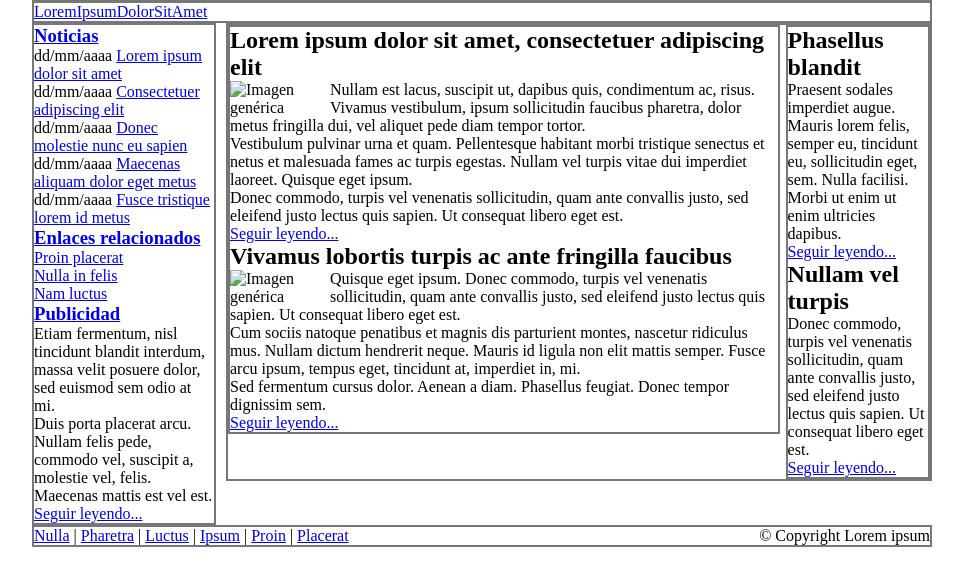
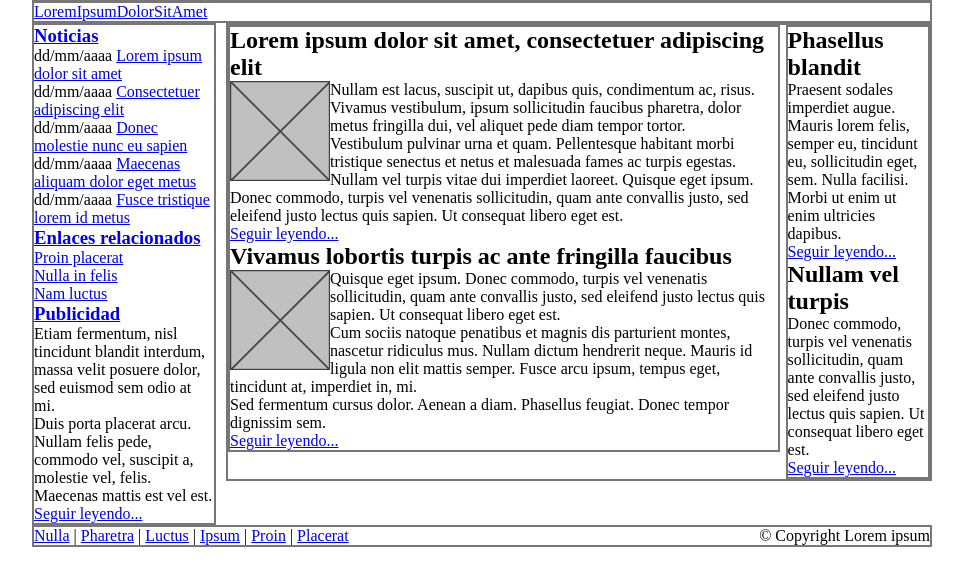
Before and after one commit to Anakamus0s/css4, a plain HTML site: page index.html in a window 1280 px wide. Shown: the part 48-634 px from the top of the page, without its empty margins (158-1121 px from the left). Drawn offline with Linux system fonts and the light colour scheme; files that its build step writes are made by us from their sources.

Commit message:
mas o menos ordenado

```diff
--- a/index.html
+++ b/index.html
@@ -28,6 +28,7 @@ Buscar &nbsp; <input name="busqueda" type="text">
             <li><a href="./index.html">Sit</a></li>
             <li><a href="./index.html">Amet</a></li>
         </ul>
+
         <div class="clear"></div>
     </div>
 
@@ -40,6 +41,7 @@ Buscar &nbsp; <input name="busqueda" type="text">
                 <p><span class="fecha">dd/mm/aaaa</span> <a href="./index.html">Donec molestie nunc eu sapien</a></p>
                 <p><span class="fecha">dd/mm/aaaa</span> <a href="./index.html">Maecenas aliquam dolor eget metus</a></p>
                 <p><span class="fecha">dd/mm/aaaa</span> <a href="./index.html">Fusce tristique lorem id metus</a></p>
+
             <h3><a href="./index.html">Enlaces relacionados</a></h3>
             <ul>
                 <li><a href="./index.html">Proin placerat</a></li>
@@ -63,7 +65,7 @@ Buscar &nbsp; <input name="busqueda" type="text">
         <div id="principal">
             <div class="articulo">
                 <h2>Lorem ipsum dolor sit amet, consectetuer adipiscing elit</h2>
-<img src="./css/imagen.png" alt="Imagen genérica">
+                <img src="imagen.png" alt="Imagen genérica">
                 <p>Nullam est lacus, suscipit ut, dapibus quis, condimentum ac, risus. Vivamus vestibulum, ipsum sollicitudin faucibus pharetra, dolor metus fringilla dui, vel aliquet pede diam tempor tortor.</p>
                 <p>Vestibulum pulvinar urna et quam. Pellentesque habitant morbi tristique senectus et netus et malesuada fames ac turpis egestas. Nullam vel turpis vitae dui imperdiet laoreet. Quisque eget ipsum.</p>
                 <p>Donec commodo, turpis vel venenatis sollicitudin, quam ante convallis justo, sed eleifend justo lectus quis sapien. Ut consequat libero eget est.</p>
@@ -71,7 +73,7 @@ Buscar &nbsp; <input name="busqueda" type="text">
             </div>
             <div class="articulo">
                 <h2>Vivamus lobortis turpis ac ante fringilla faucibus</h2>
-<img src="./css/imagen.png" alt="Imagen genérica">
+                <img src="imagen.png" alt="Imagen genérica">
                 <p>Quisque eget ipsum. Donec commodo, turpis vel venenatis sollicitudin, quam ante convallis justo, sed eleifend justo lectus quis sapien. Ut consequat libero eget est.</p>
                 <p>Cum sociis natoque penatibus et magnis dis parturient montes, nascetur ridiculus mus. Nullam dictum hendrerit neque. Mauris id ligula non elit mattis semper. Fusce arcu ipsum, tempus eget, tincidunt at, imperdiet in, mi.</p>
                 <p>Sed fermentum cursus dolor. Aenean a diam. Phasellus feugiat. Donec tempor dignissim sem.</p>
```
Also changed, not shown: imagen.png (added). Lines whose indentation alone changed are shown as unchanged.
